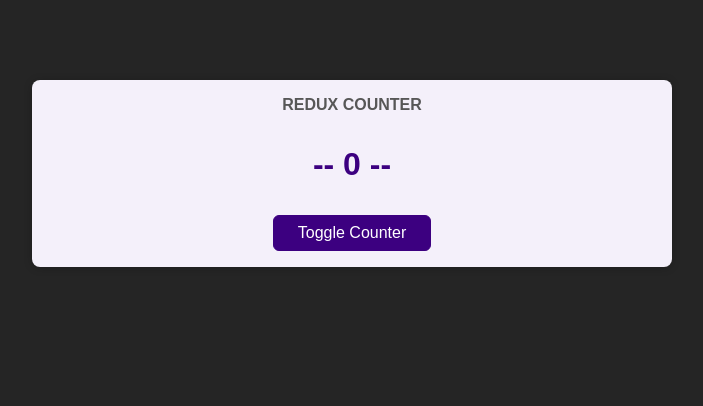
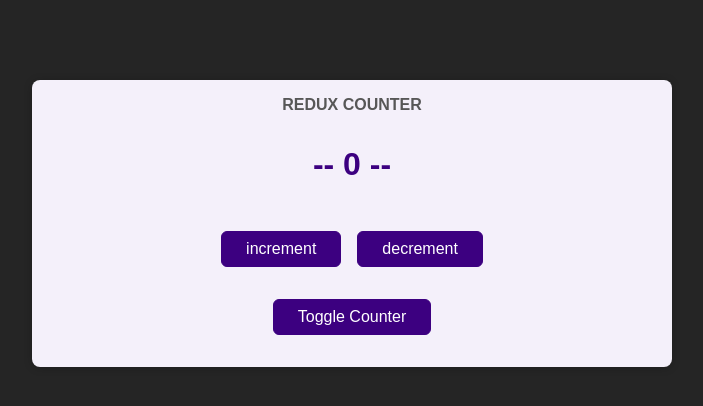
Before and after one commit to etorres-revature/react-redux, a React (Create React App) app: page / in a window 1280 px wide. Shown: the top 406 px of the page, without its empty margins (288-991 px from the left). Built offline with nearby package versions, Linux system fonts and the light colour scheme.

Commit message:
dispatch increment and decrement and wire to approp button on counter comp

```diff
--- a/src/components/Counter.js
+++ b/src/components/Counter.js
@@ -1,15 +1,28 @@
-import { useSelector } from "react-redux";
+import { useSelector, useDispatch } from "react-redux";
 
 import classes from "./Counter.module.css";
 
 const Counter = () => {
+  const dispatch = useDispatch();
   const counter = useSelector((state) => state.counter);
   const toggleCounterHandler = () => {};
+
+  const incrementHandler = () => {
+    dispatch({ type: "increment" });
+  };
+
+  const decrementHandler = () => {
+    dispatch({ type: "decrement" });
+  };
 
   return (
     <main className={classes.counter}>
       <h1>Redux Counter</h1>
       <div className={classes.value}>-- {counter} --</div>
+      <div>
+        <button onClick={incrementHandler}>increment</button>
+        <button onClick={decrementHandler}>decrement</button>
+      </div>
       <button onClick={toggleCounterHandler}>Toggle Counter</button>
     </main>
   );
--- a/src/components/Counter.module.css
+++ b/src/components/Counter.module.css
@@ -21,3 +21,7 @@
   margin: 2rem 0;
   font-weight: bold;
 }
+
+.counter button {
+  margin: 1rem 0.5rem;
+}
```
